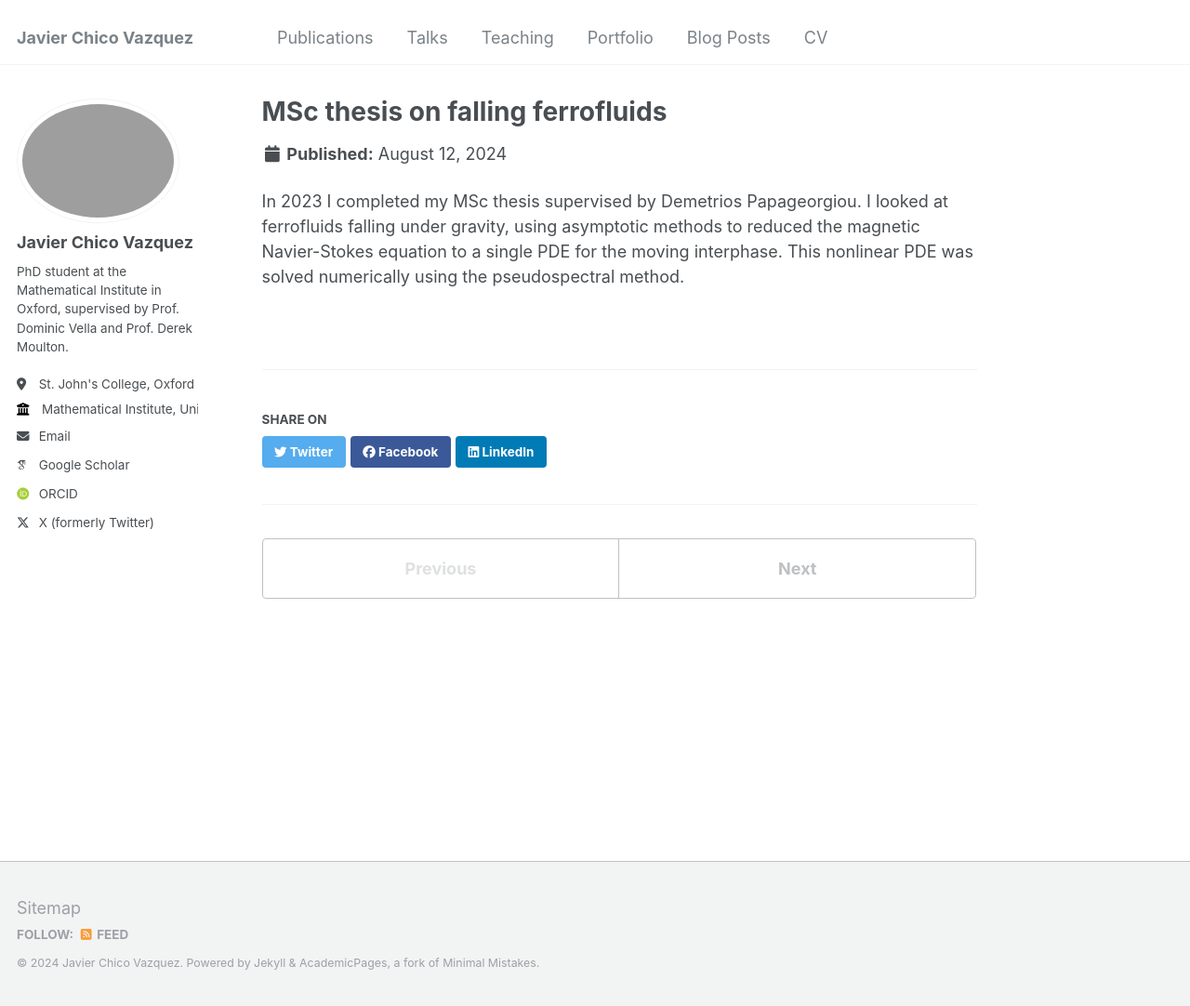
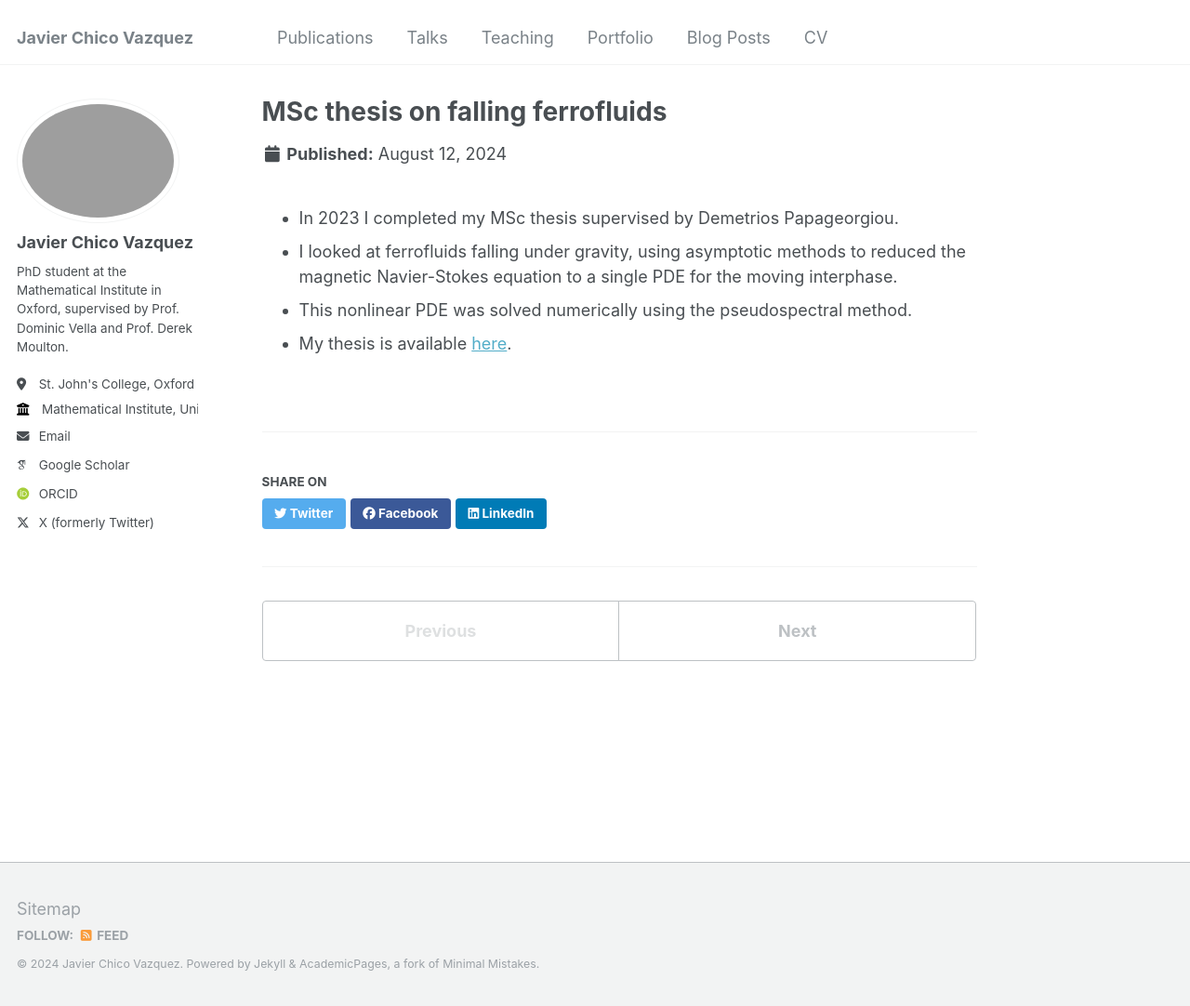
Before and after one commit to JavierChico/JavierChico.github.io, a Jekyll site: the page built from _portfolio/MSc_thesis.md, in a window 1280 px wide and 1082 px high. Shown: the whole window at 93% size. Built offline with Jekyll 4.4.1, drawn with Linux system fonts in a browser that asks for light colours; some web fonts are replaced.

Commit message:
Update MSc_thesis.md

```diff
--- a/_portfolio/MSc_thesis.md
+++ b/_portfolio/MSc_thesis.md
@@ -1,7 +1,10 @@
 ---
 title: "MSc thesis on falling ferrofluids"
-excerpt: "MSc thesis <br/><img src='/images/500x300.png'>"
+excerpt: "Master thesis <br/><img src='/images/travelling_wave_formation_L_4_alpha_0.6_low_res.pdf'>"
 collection: portfolio
 ---
 
-In 2023 I completed my MSc thesis supervised by Demetrios Papageorgiou. I looked at ferrofluids falling under gravity, using asymptotic methods to reduced the magnetic Navier-Stokes equation to a single PDE for the moving interphase. This nonlinear PDE was solved numerically using the pseudospectral method.
+* In 2023 I completed my MSc thesis supervised by Demetrios Papageorgiou.
+* I looked at ferrofluids falling under gravity, using asymptotic methods to reduced the magnetic Navier-Stokes equation to a single PDE for the moving interphase.
+* This nonlinear PDE was solved numerically using the pseudospectral method.
+* My thesis is available [here](/files/M4R_report_Javi_final.pdf).
```
